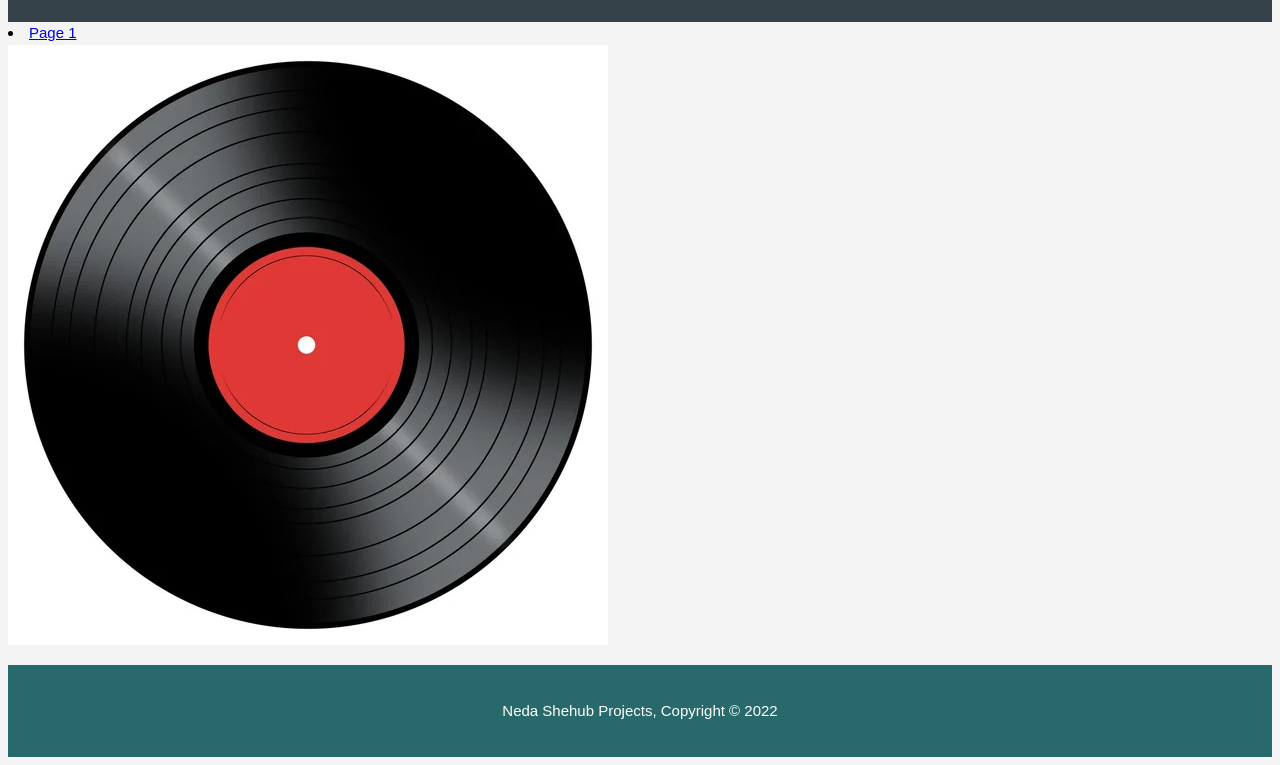
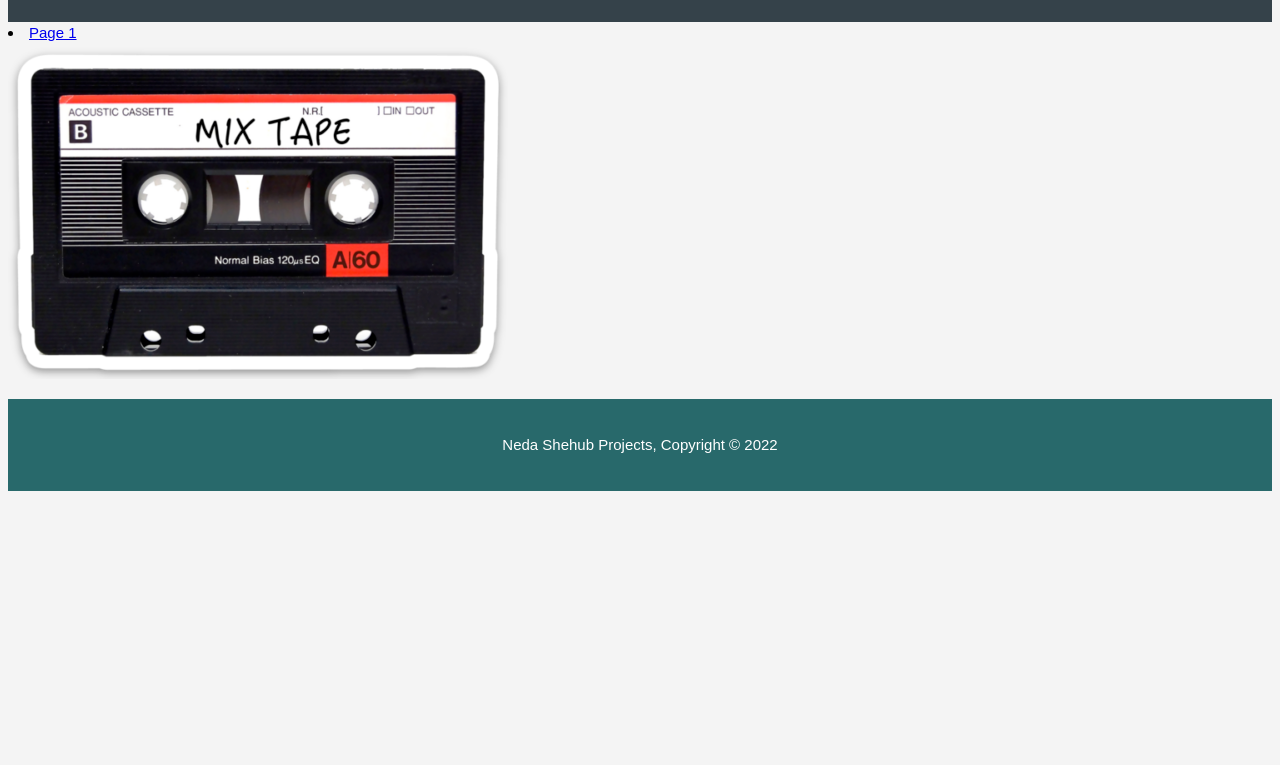
Before and after one commit to NedShehub/NedShehub.github.io, a plain HTML site: page subsite/page3.html in a window 1280 px wide. Shown: the part 86-851 px from the top of the page. After the commit the page ends 800 px from the top, so only its background shows below. Drawn offline with Linux system fonts and the light colour scheme.

Commit message:
message(commit)#

```diff
--- a/subsite/page3.html
+++ b/subsite/page3.html
@@ -20,7 +20,7 @@
 
 
         <li><a href="page2.html">Page 1</a></li>
-        <img src="/img/record.png">
+        <img src="/img/casette.png">
 
 
         <footer>
```
